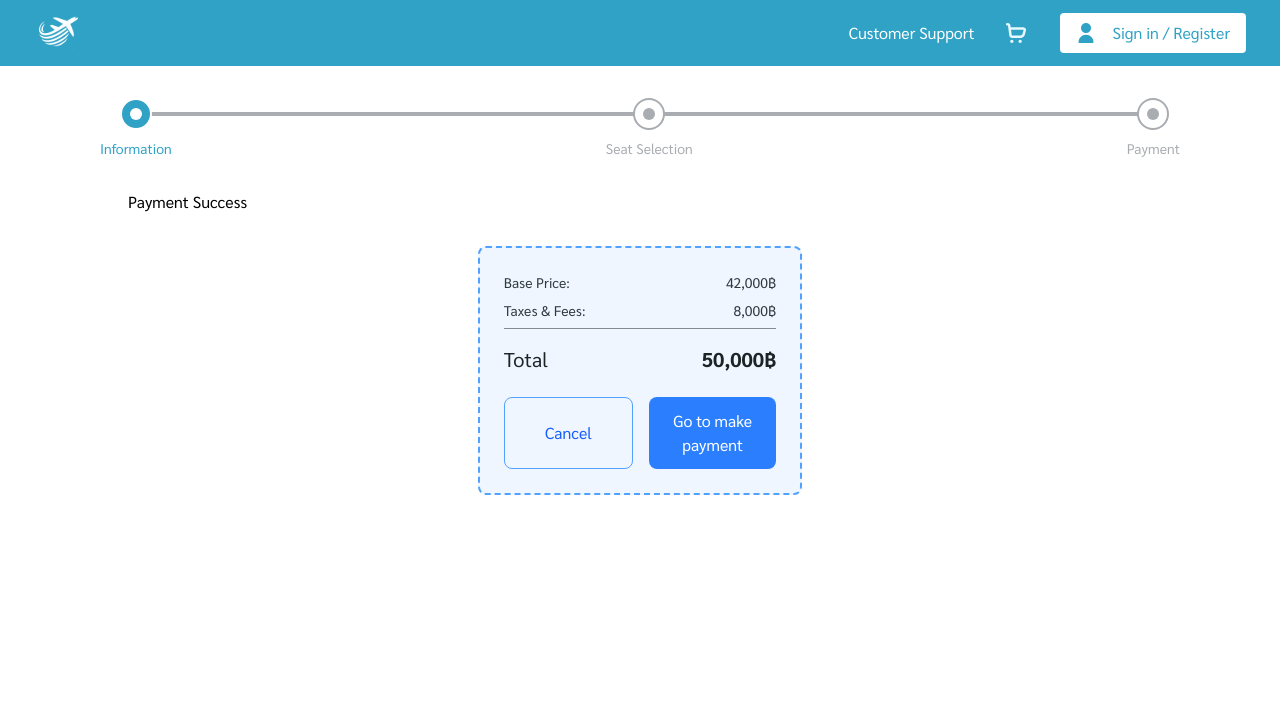
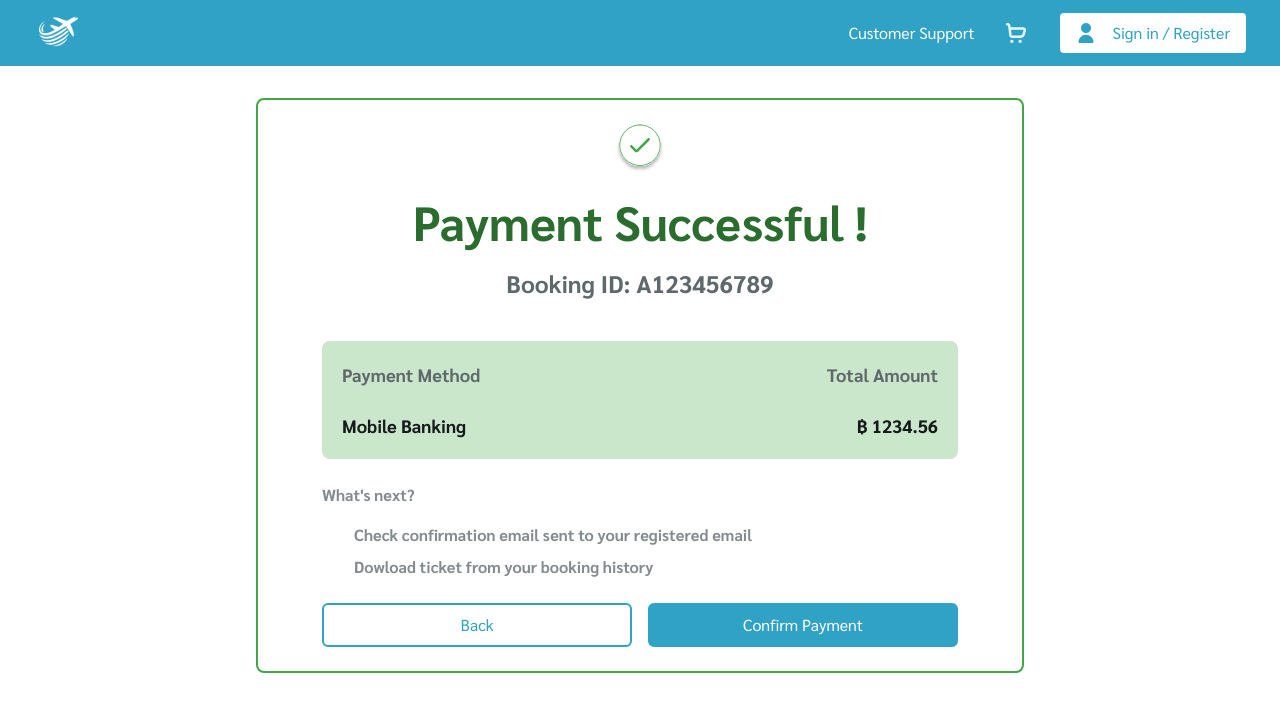
Before and after one commit to Mysterioucz/Se-Project, a Next.js app: page /checkout/payment/success in a window 1280 px wide. Shown: the top 712 px of the page. Built offline with nearby package versions, Linux system fonts and the light colour scheme; no server answers; what @mui/material-nextjs would draw is missing.

Commit message:
feat: Payment success page

```diff
--- a/src/app/(user)/checkout/layout.tsx
+++ b/src/app/(user)/checkout/layout.tsx
@@ -1,3 +1,6 @@
+"use client";
+
+import { usePathname } from "next/navigation";
 import CheckoutProgress from "@/src/components/checkout/CheckoutProgress";
 import PriceSummary from "@/src/components/checkout/PriceSummary";
 import Navbar from "@/src/components/Navbar";
@@ -7,12 +10,14 @@ export default function CheckoutLayout({
 }: {
   children: React.ReactNode;
 }) {
+  const pathname = usePathname();
+  const hideProgress = pathname.includes("/checkout/payment/success");
   return (
     <div className="flex flex-col min-h-screen gap-8 items-center">
       <Navbar />
-            <CheckoutProgress />
+      {!hideProgress && <CheckoutProgress />}
       <div className="flex w-full px-32">{children}</div>
-            <PriceSummary />
+      {!hideProgress && <PriceSummary />}
     </div>
   );
 }
--- a/src/app/(user)/checkout/payment/page.tsx
+++ b/src/app/(user)/checkout/payment/page.tsx
@@ -93,7 +93,7 @@ export default function Page() {
         </div>
       </div>
 
-      {/* Right-side Bar */}
+      {/* TODO: Call Right side bar to be used here */}
       <div className="w-[21.25rem] h-[47.5625rem] bg-red-500"></div>
 
 	  <QRModal
--- a/src/app/(user)/checkout/payment/success/page.tsx
+++ b/src/app/(user)/checkout/payment/success/page.tsx
@@ -1,3 +1,99 @@
+"use client";
+
+import Image from "next/image";
+import { useRouter } from "next/navigation";
+import { useState, useEffect } from "react";
+import Button from "@components/Button";
+
 export default function Page() {
-    return <div>Payment Success</div>;
+  const router = useRouter();
+
+  const [bookingID, setBookingID] = useState<string>();
+  const [PaymentMethods, setPaymentMethods] = useState<string>();
+  const [paymentAmount, setPaymentAmount] = useState<number>();
+
+  useEffect(() => {
+    // TODO: Fetch actual data from backend to get bookingID, payment method and amount
+    setBookingID("A123456789");
+    setPaymentMethods("Mobile Banking");
+    setPaymentAmount(1234.56);
+  }, []);
+
+  return (
+    <div className="flex flex-col gap-[2.5rem] px-[4rem] py-[1.5rem] bg-white rounded-[0.5rem] border-[var(--color-success-main)] border-[0.125rem] w-full mx-[8rem]">
+      <div className="gap-[0.75rem] justify-center flex flex-col items-center w-full">
+        <Image
+          src="/payment/success.svg"
+          alt="Success Icon"
+          width={48}
+          height={48}
+        />
+        <div className="flex flex-col gap-[0.5rem]">
+          <div className="text-[3rem] text-[var(--color-success-dark)] font-bold text-center">
+            Payment Successful !
+          </div>
+          <div className="text-[1.5rem] text-[var(--color-gray-400)] font-semibold text-center">
+            Booking ID: {bookingID}
+          </div>
+        </div>
+      </div>
+      <div className="flex flex-col gap-[1.5rem] w-full">
+        <div className="flex flex-col gap-[1.5rem]">
+          <div className="flex justify-between p-[1.25rem] bg-[var(--color-success-lighter)] rounded-[0.5rem]">
+            <div className="flex flex-col gap-[1.5rem]">
+              <div className="text-[1.125rem] font-semibold text-[var(--color-gray-400)]">
+                Payment Method
+              </div>
+              <div className="text-[1.125rem] font-semibold text-[var(--color-gray-900)]">
+                {PaymentMethods}
+              </div>
+            </div>
+            <div className="flex flex-col gap-[1.5rem] text-right">
+              <div className="text-[1.125rem] font-semibold text-[var(--color-gray-400)]">
+                Total Amount
+              </div>
+              <div className="text-[1.125rem] font-semibold text-[var(--color-gray-900)]">
+                ฿ {paymentAmount}
+              </div>
+            </div>
+          </div>
+          <div className="flex flex-col gap-[1rem]">
+            <div className="text-[1rem] font-bold text-[var(--color-gray-300)]">
+              What's next?
+            </div>
+            <div className="flex flex-col gap-[0.5rem] pl-[2rem]">
+              <div className="text-[1rem] font-semibold text-[var(--color-gray-300)]">
+                Check confirmation email sent to your registered email
+              </div>
+              <div className="text-[1rem] font-semibold text-[var(--color-gray-300)]">
+                Dowload ticket from your booking history
+              </div>
+            </div>
+          </div>
+          <div className="flex gap-[1rem]">
+            <Button
+              text="Back"
+              align="center"
+              styleType="stroke"
+              size="md"
+              width="w-full"
+              height="h-full"
+              // This will navigate back to the main search page
+              onClick={() => router.push("/")}
+            />
+            <Button
+              text="Confirm Payment"
+              align="center"
+              styleType="fill"
+              size="md"
+              width="w-full"
+              height="h-full"
+              // TODO: Implement router to Confirmation page
+              onClick={() => router.push("/")}
+            />
+          </div>
+        </div>
+      </div>
+    </div>
+  );
 }
```
Also changed, not shown: public/payment/Success.svg (added). Lines whose indentation alone changed are shown as unchanged.
